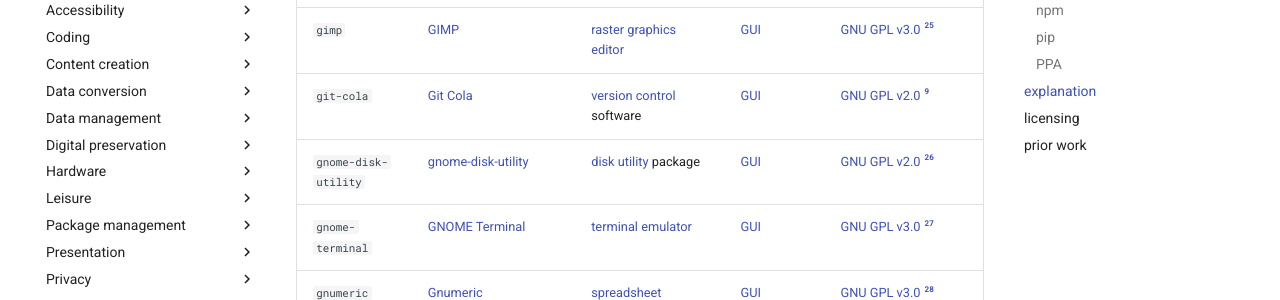
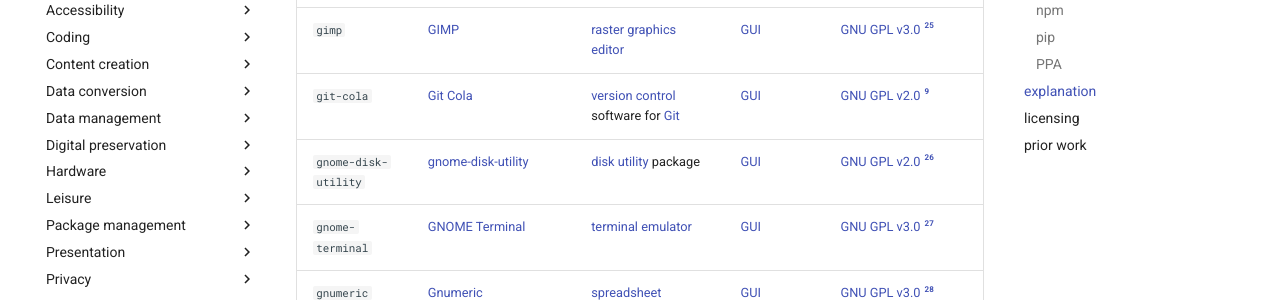
Before and after one commit to oronymzy/tips, an MkDocs documentation site: the page built from docs/insLnxS.md, in a window 1280 px wide and 900 px high, scrolled down 2658 px. Shown: the part 152-452 px from the top of the window. Built offline with MkDocs 1.6.1 and Material for MkDocs 9.7.7, drawn with Linux system fonts in a browser that asks for light colours; comment, search, counter and statistics services are not loaded.

Commit message:
Add content
Add content in 'Git Cola' table row.
Fix alignment of vertical bars.

```diff
--- a/docs/insLnxS.md
+++ b/docs/insLnxS.md
@@ -66,7 +66,7 @@ For Lubuntu, install additional packages using `sudo apt install dolphin kate op
 | `focuswriter`                  | [FocusWriter]                                            | [word processor]                                    | [GUI]          | [GNU GPL v3.0] [^insLnxS22]
 | `gedit`                        | [gedit]                                                  | [text editor]                                       | [GUI]          | [GNU GPL v2.0] [^insLnxS24]
 | `gimp`                         | [GIMP]                                                   | [raster graphics editor]                            | [GUI]          | [GNU GPL v3.0] [^insLnxS25]
-| `git-cola`                     | [Git Cola]                                               | [version control] software                          | [GUI]          | [GNU GPL v2.0] [^insLnxS9]
+| `git-cola`                     | [Git Cola]                                               | [version control] software for [Git]                | [GUI]          | [GNU GPL v2.0] [^insLnxS9]
 | `gnome-disk-utility`           | [gnome-disk-utility]                                     | [disk utility] package                              | [GUI]          | [GNU GPL v2.0] [^insLnxS26]
 | `gnome-terminal`               | [GNOME Terminal]                                         | [terminal emulator]                                 | [GUI]          | [GNU GPL v3.0] [^insLnxS27]
 | `gnumeric`                     | [Gnumeric]                                               | [spreadsheet]                                       | [GUI]          | [GNU GPL v3.0] [^insLnxS28]
@@ -94,7 +94,7 @@ For Lubuntu, install additional packages using `sudo apt install dolphin kate op
 | `qtqr`                         | QtQR (part of [QR Tools])                                | [QR code] encoder and decoder                       | [GUI]          | [GNU GPL v3.0] (for [QR Tools]) [^insLnxS49]
 | `recode`                       | [recode]                                                 | [character encoding] converter                      | [CLI]          | [GNU GPL v2.0] [^insLnxS50]
 | `recoll`                       | [Recoll]                                                 | [desktop search] tool                               | [GUI]          | [GNU GPL v2.0] [^insLnxS46]
-| `retext`                       | [ReText]                                                 | [text editor] for [Markdown] and [reStructuredText] | [GUI]   | [GNU GPL v3.0] [^insLnxS51]
+| `retext`                       | [ReText]                                                 | [text editor] for [Markdown] and [reStructuredText] | [GUI]          | [GNU GPL v3.0] [^insLnxS51]
 | `searchmonkey`                 | [Searchmonkey] ([gSearchmonkey])                         | [desktop search] tool                               | [GUI]          | [GNU LGPL v2.1] [^insLnxS52]
 | `sox`                          | [SoX]                                                    | [audio editor]                                      | [CLI]          | [GNU GPL v2.0] or later[^insLnxS12]
 | `tesseract-ocr`                | [Tesseract]                                              | [optical character recognition] software            | [CLI]          | [Apache License 2.0] [^insLnxS13]
@@ -119,6 +119,7 @@ For Lubuntu, install additional packages using `sudo apt install dolphin kate op
 [Filelight]: https://utils.kde.org/projects/filelight/
 [FocusWriter]: https://gottcode.org/focuswriter/
 [GIMP]: https://www.gimp.org/
+[Git]: https://en.wikipedia.org/wiki/Git
 [GNOME Terminal]: https://wiki.gnome.org/Apps/Terminal
 [GNU GPL v1.0]: https://www.gnu.org/licenses/old-licenses/gpl-1.0.html
 [GNU GPL v2.0]: https://choosealicense.com/licenses/gpl-2.0/
```
